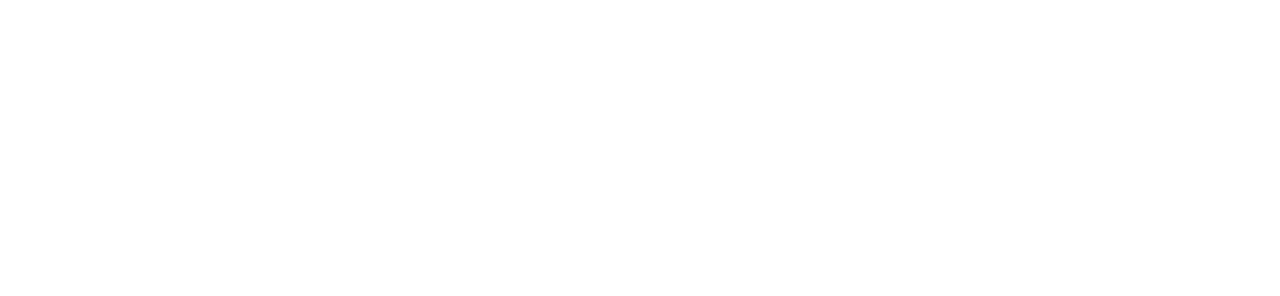
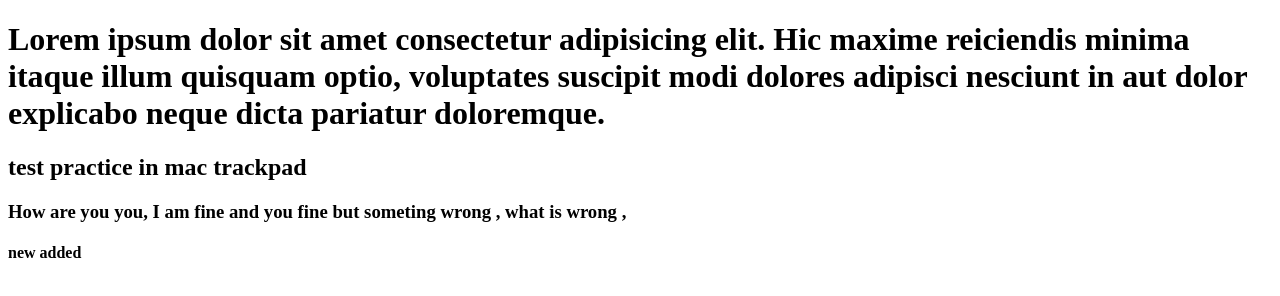
Before and after one commit to Azizul-haque1/Newrepo, a plain HTML site: page index.html in a window 1280 px wide. Drawn offline with Linux system fonts and the light colour scheme.

Commit message:
all commit

```diff
--- a/index.html
+++ b/index.html
@@ -3,9 +3,12 @@
 <head>
     <meta charset="UTF-8">
     <meta name="viewport" content="width=device-width, initial-scale=1.0">
-    <title>Git Learning </title>
+    <title>Git Status </title>
 </head>
 <body>
-
+    <h1>Lorem ipsum dolor sit amet consectetur adipisicing elit. Hic maxime reiciendis minima itaque illum quisquam optio, voluptates suscipit modi dolores adipisci nesciunt in aut dolor explicabo neque dicta pariatur doloremque.</h1>
+    <h2>test practice in mac trackpad</h2>
+    <h3>How are you you, I am fine and you fine but someting wrong , what is wrong ,</h3>
+    <h4>new added</h4>
 </body>
 </html>
```
Also changed, not shown: about.html (added, +11 -0 lines), 2 other files.
